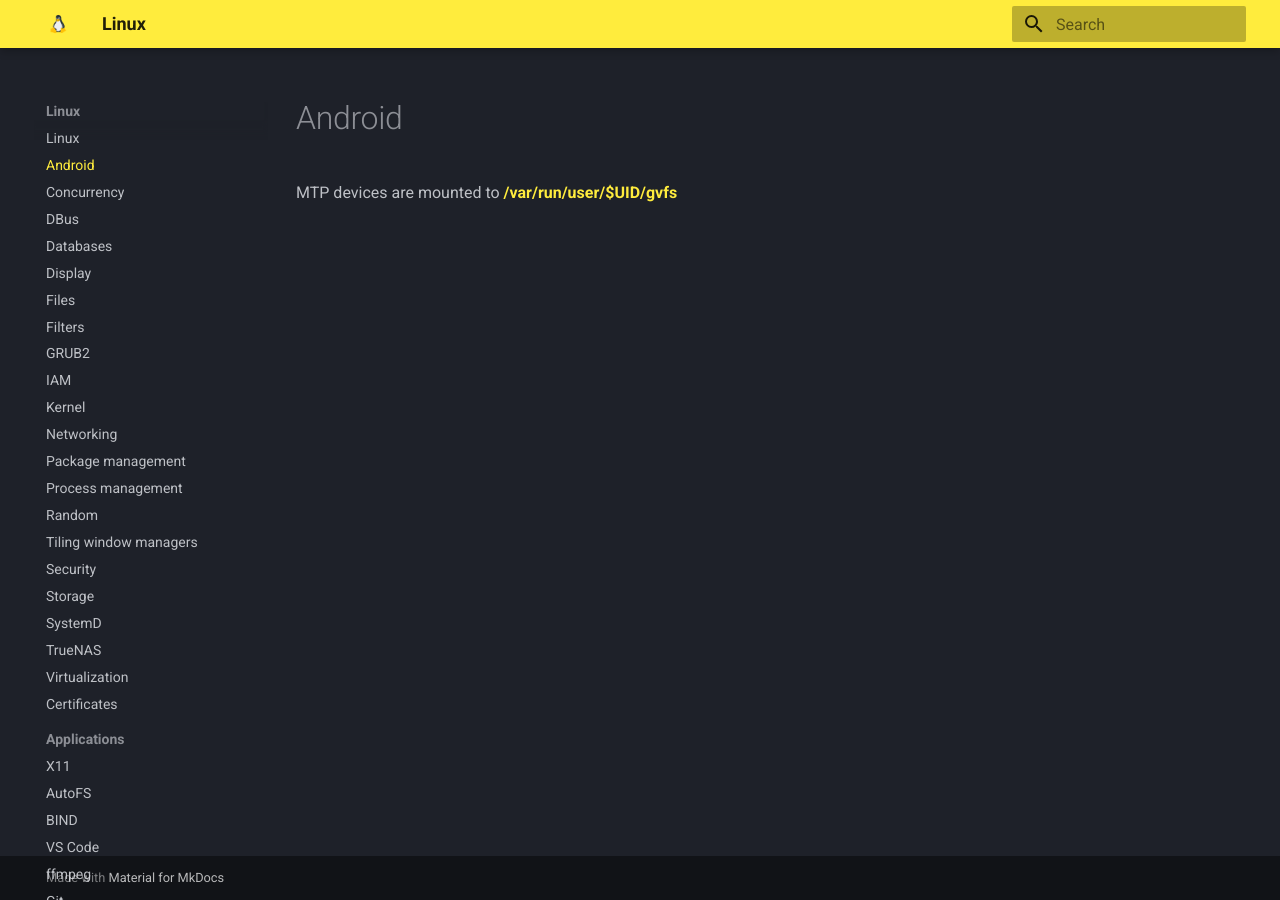
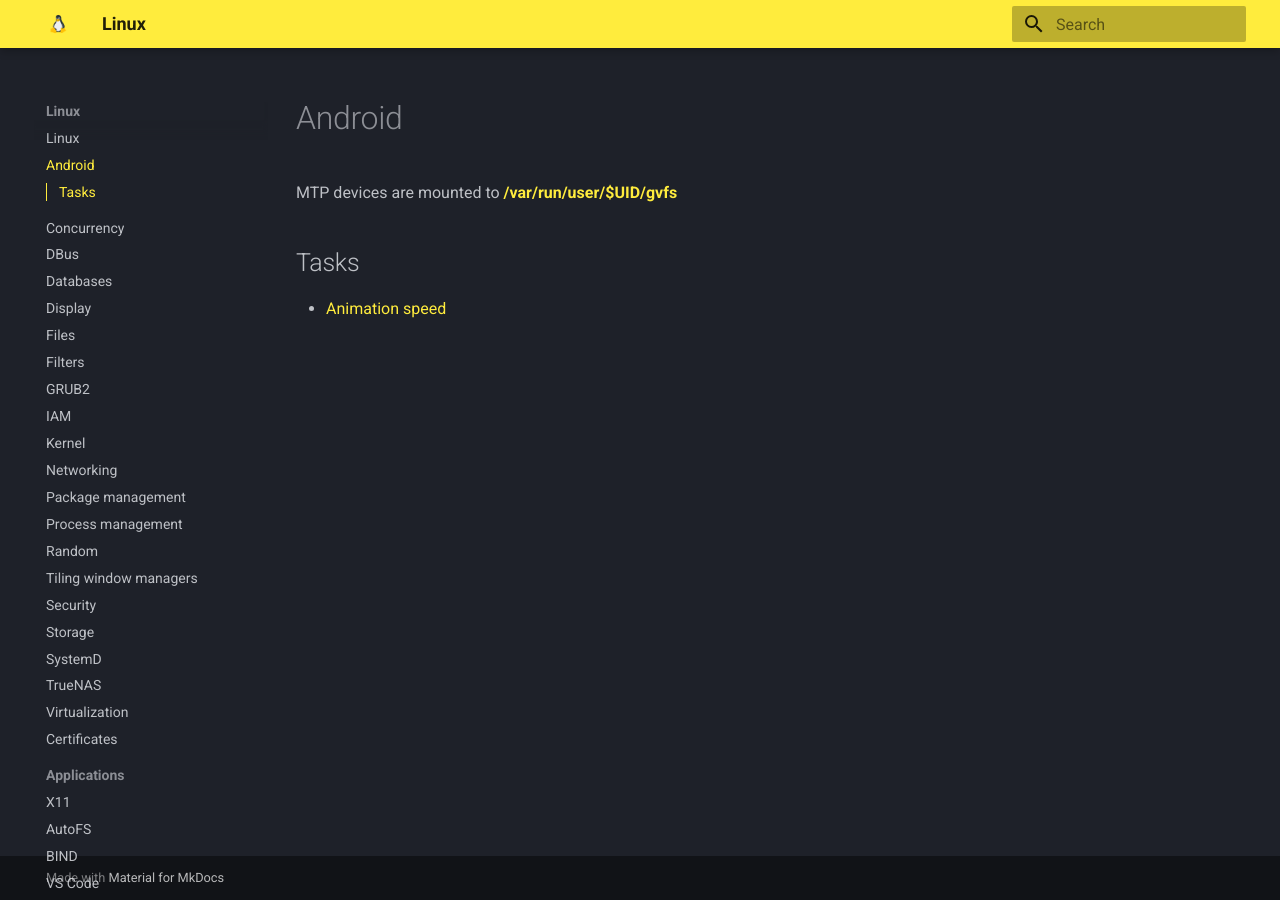
Before and after one commit to jasper-zanjani/linux, an MkDocs documentation site: the page built from docs/Android.md, in a window 1280 px wide. Built offline with MkDocs 1.6.1 and Material for MkDocs 9.7.7, drawn with Linux system fonts in a browser that asks for light colours.

Commit message:
android animation speed

```diff
--- a/docs/Android.md
+++ b/docs/Android.md
@@ -1,3 +1,7 @@
 # Android
 
 MTP devices are mounted to [**/var/run/user/$UID/gvfs**](https://askubuntu.com/questions/342319/where-are-mtp-mounted-devices-located-in-the-filesystem)
+
+## Tasks
+
+- [Animation speed](https://lifehacker.com/your-android-phone-can-feel-so-much-faster-1850118629)
```
